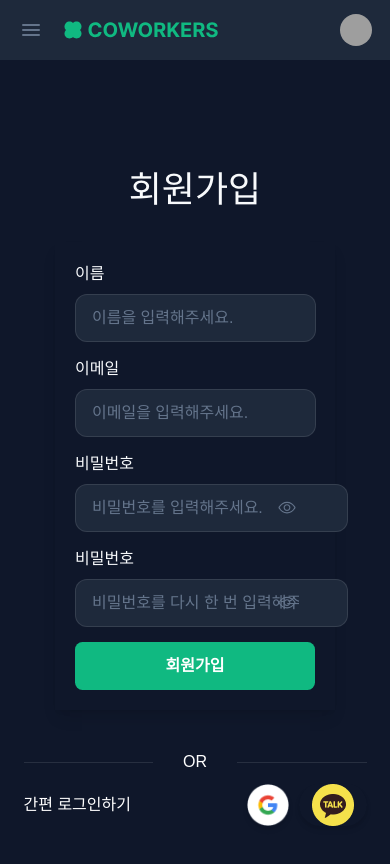
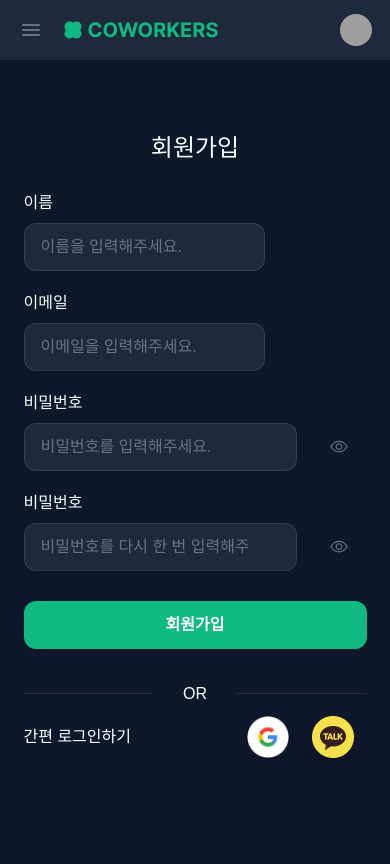
Before and after one commit to mingmi9/fe11-part4-team1-coworkers, a Next.js app: page /signUp in a window 390 px wide. Shown: the top 864 px of the page. Built offline with nearby package versions, Linux system fonts and the light colour scheme; no server answers; grey boxes are pictures that could not be loaded; a web font is replaced by a local one.

Commit message:
회원가입 페이지 ui 반응형 작업

```diff
--- a/app/_components/signup/signupForm.tsx
+++ b/app/_components/signup/signupForm.tsx
@@ -109,9 +109,9 @@ const SignUpForm = () => {
   };
 
   return (
-    <div className="flex flex-col items-center justify-center min-h-screen text-text-primary p-8">
-      <h1 className="text-4xl font-medium my-10">회원가입</h1>
-      <form onSubmit={handleSubmit} className="w-full max-w-md rounded-lg shadow-lg bg-dark-light p-8 space-y-6">
+    <div className="flex flex-col w-[34.3rem] tablet:w-[46rem] items-center mt-4 min-h-screen text-text-primary py-8 ">
+      <h1 className="text-2xl font-medium pc:text-4xl mt-[4rem] mb-10">회원가입</h1>
+      <form onSubmit={handleSubmit} className="w-full space-y-8">
       <Input
           label="이름"
           value={nickname}
@@ -120,6 +120,8 @@ const SignUpForm = () => {
           onBlur={() => handleBlur('nickname')}
           error={!!errors.nickname}
           errorMessage={errors.nickname}
+          className=" h-[4.4rem] tablet:h-[4.8rem]"
+
         />
         <EmailInput
           label="이메일"
@@ -129,6 +131,7 @@ const SignUpForm = () => {
           onBlur={() => handleBlur('email')}
           error={!!errors.email}
           errorMessage={errors.email}
+          className="h-[4.4rem] tablet:h-[4.8rem]"
         />
 
         <PasswordInput
@@ -138,6 +141,7 @@ const SignUpForm = () => {
           onBlur={() => handleBlur('password')}
           error={!!errors.password}
           errorMessage={errors.password}
+          className="h-[4.4rem] tablet:h-[4.8rem]"
         />
         <PasswordInput
           value={confirmPassword}
@@ -146,13 +150,17 @@ const SignUpForm = () => {
           onBlur={() => handleBlur('confirmPassword')}
           error={!!errors.confirmPassword}
           errorMessage={errors.confirmPassword}
+          className="h-[4.4rem] tablet:h-[4.8rem]"
         />
-        {errors.general && <p className="text-status-danger text-sm">{errors.general}</p>}
-        <Button size="large" className="w-full h-12 bg-brand-primary rounded-xl text-text-inverse font-bold">
+        {errors.general && <p className="text-status-danger text-[1.4rem] font-medium">{errors.general}</p>}
+        </form>
+        <div className="mt-[3rem] tablet:mt-[4rem] w-full">
+        <Button size="large" className="w-full h-[4.7rem] bg-brand-primary  text-text-inverse font-semibold text-[1.6rem]">
           회원가입
         </Button>
-      </form>
-      <div className="mt-8 text-center">
+        </div>
+
+      <div className="mt-5 text-center">
         <SimpleLogin />
       </div>
     </div>
```
